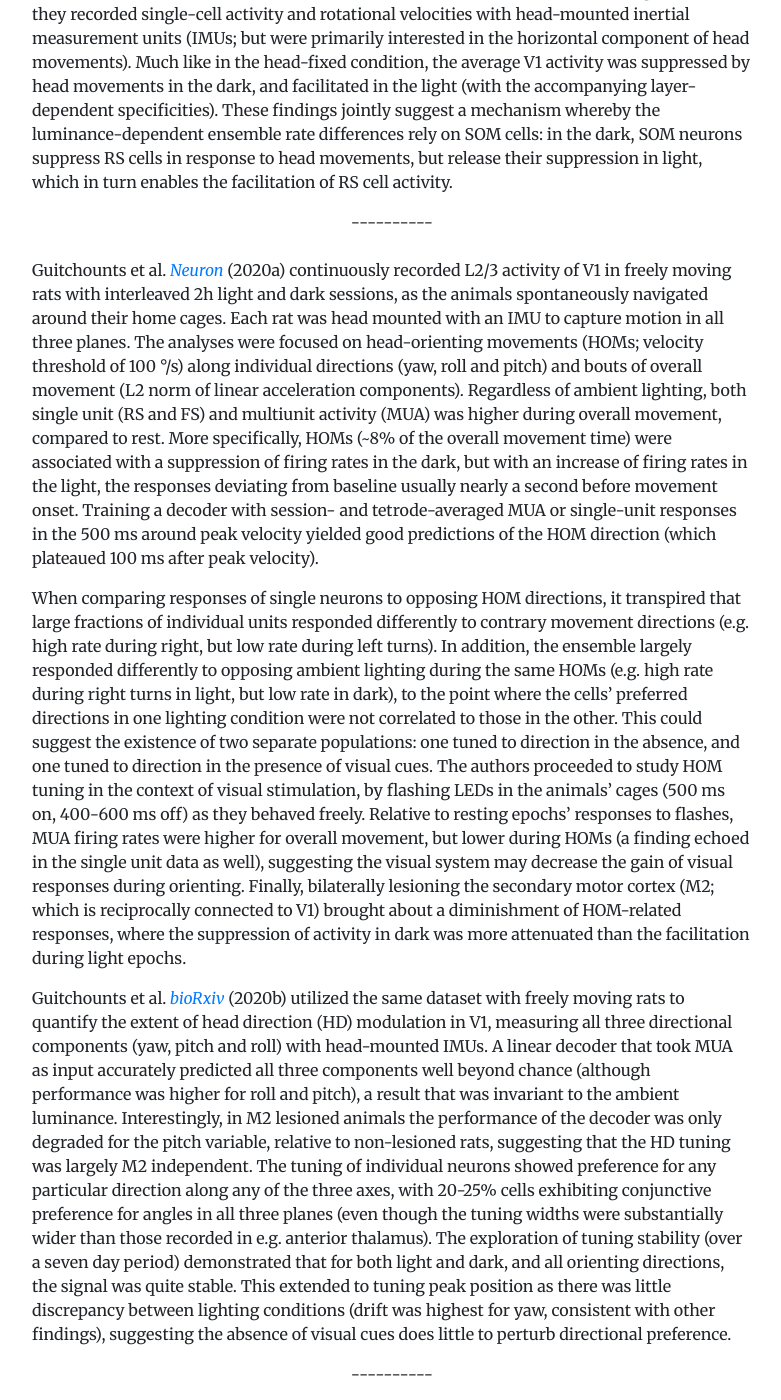
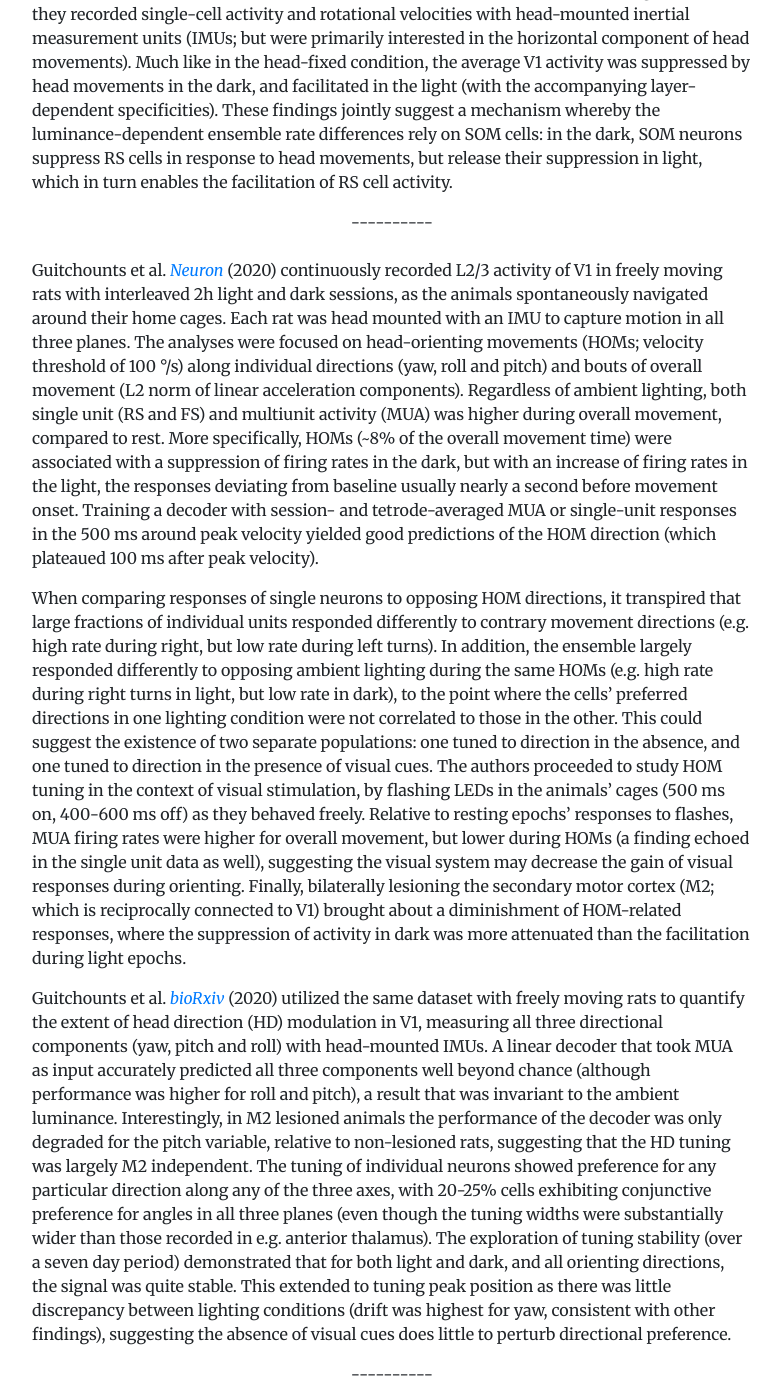
Before and after one commit to bartulem/bartulem.github.io, a Jekyll site: the page built from _posts/2020-09-24-movement-in-sensory-cortices.md, in a window 1280 px wide and 1400 px high, scrolled down 3123 px. Shown: the whole window, without its empty margins (248-1029 px from the left). Built offline with Jekyll 4.4.1, drawn with Linux system fonts in a browser that asks for light colours; comment, search, counter and statistics services are not loaded.

Commit message:
add sensory mvment post v7

```diff
--- a/_posts/2020-09-24-movement-in-sensory-cortices.md
+++ b/_posts/2020-09-24-movement-in-sensory-cortices.md
@@ -33,11 +33,11 @@ The unilateral ablation of SOM cells in V1 predominantly affected RS cells in th
 
 <center>----------</center>
 <br/>
-Guitchounts et al. <a target="_blank" href="https://www.cell.com/neuron/fulltext/S0896-6273(20)30531-6"><em>Neuron</em></a> (2020a) continuously recorded L2/3 activity of V1 in freely moving rats with interleaved 2h light and dark sessions, as the animals spontaneously navigated around their home cages. Each rat was head mounted with an IMU to capture motion in all three planes. The analyses were focused on head-orienting movements (HOMs; velocity threshold of 100 °/s) along individual directions (yaw, roll and pitch) and bouts of overall movement (L2 norm of linear acceleration components). Regardless of ambient lighting, both single unit (RS and FS) and multiunit activity (MUA) was higher during overall movement, compared to rest. More specifically, HOMs (~8% of the overall movement time) were associated with a suppression of firing rates in the dark, but with an increase of firing rates in the light, the responses deviating from baseline usually nearly a second before movement onset. Training a decoder with session- and tetrode-averaged MUA or single-unit responses in the 500 ms around peak velocity yielded good predictions of the HOM direction (which plateaued 100 ms after peak velocity).
+Guitchounts et al. <a target="_blank" href="https://www.cell.com/neuron/fulltext/S0896-6273(20)30531-6"><em>Neuron</em></a> (2020) continuously recorded L2/3 activity of V1 in freely moving rats with interleaved 2h light and dark sessions, as the animals spontaneously navigated around their home cages. Each rat was head mounted with an IMU to capture motion in all three planes. The analyses were focused on head-orienting movements (HOMs; velocity threshold of 100 °/s) along individual directions (yaw, roll and pitch) and bouts of overall movement (L2 norm of linear acceleration components). Regardless of ambient lighting, both single unit (RS and FS) and multiunit activity (MUA) was higher during overall movement, compared to rest. More specifically, HOMs (~8% of the overall movement time) were associated with a suppression of firing rates in the dark, but with an increase of firing rates in the light, the responses deviating from baseline usually nearly a second before movement onset. Training a decoder with session- and tetrode-averaged MUA or single-unit responses in the 500 ms around peak velocity yielded good predictions of the HOM direction (which plateaued 100 ms after peak velocity).
 
 When comparing responses of single neurons to opposing HOM directions, it transpired that large fractions of individual units responded differently to contrary movement directions (e.g. high rate during right, but low rate during left turns). In addition, the ensemble largely responded differently to opposing ambient lighting during the same HOMs (e.g. high rate during right turns in light, but low rate in dark), to the point where the cells' preferred directions in one lighting condition were not correlated to those in the other. This could suggest the existence of two separate populations: one tuned to direction in the absence, and one tuned to direction in the presence of visual cues. The authors proceeded to study HOM tuning in the context of visual stimulation, by flashing LEDs in the animals' cages (500 ms on, 400-600 ms off) as they behaved freely. Relative to resting epochs' responses to flashes, MUA firing rates were higher for overall movement, but lower during HOMs (a finding echoed in the single unit data as well), suggesting the visual system may decrease the gain of visual responses during orienting. Finally, bilaterally lesioning the secondary motor cortex (M2; which is reciprocally connected to V1) brought about a diminishment of HOM-related responses, where the suppression of activity in dark was more attenuated than the facilitation during light epochs.
 
-Guitchounts et al. <a target="_blank" href="https://www.biorxiv.org/content/10.1101/2020.09.04.283762v1"><em>bioRxiv</em></a> (2020b) utilized the same dataset with freely moving rats to quantify the extent of head direction (HD) modulation in V1, measuring all three directional components (yaw, pitch and roll) with head-mounted IMUs. A linear decoder that took MUA as input accurately predicted all three components well beyond chance (although performance was higher for roll and pitch), a result that was invariant to the ambient luminance. Interestingly, in M2 lesioned animals the performance of the decoder was only degraded for the pitch variable, relative to non-lesioned rats, suggesting that the HD tuning was largely M2 independent. The tuning of individual neurons showed preference for any particular direction along any of the three axes, with 20-25% cells exhibiting conjunctive preference for angles in all three planes (even though the tuning widths were substantially wider than those recorded in e.g. anterior thalamus). The exploration of tuning stability (over a seven day period) demonstrated that for both light and dark, and all orienting directions, the signal was quite stable. This extended to tuning peak position as there was little discrepancy between lighting conditions (drift was highest for yaw, consistent with other findings), suggesting the absence of visual cues does little to perturb directional preference.
+Guitchounts et al. <a target="_blank" href="https://www.biorxiv.org/content/10.1101/2020.09.04.283762v1"><em>bioRxiv</em></a> (2020) utilized the same dataset with freely moving rats to quantify the extent of head direction (HD) modulation in V1, measuring all three directional components (yaw, pitch and roll) with head-mounted IMUs. A linear decoder that took MUA as input accurately predicted all three components well beyond chance (although performance was higher for roll and pitch), a result that was invariant to the ambient luminance. Interestingly, in M2 lesioned animals the performance of the decoder was only degraded for the pitch variable, relative to non-lesioned rats, suggesting that the HD tuning was largely M2 independent. The tuning of individual neurons showed preference for any particular direction along any of the three axes, with 20-25% cells exhibiting conjunctive preference for angles in all three planes (even though the tuning widths were substantially wider than those recorded in e.g. anterior thalamus). The exploration of tuning stability (over a seven day period) demonstrated that for both light and dark, and all orienting directions, the signal was quite stable. This extended to tuning peak position as there was little discrepancy between lighting conditions (drift was highest for yaw, consistent with other findings), suggesting the absence of visual cues does little to perturb directional preference.
 
 <center>----------</center>
 <br/>
```
